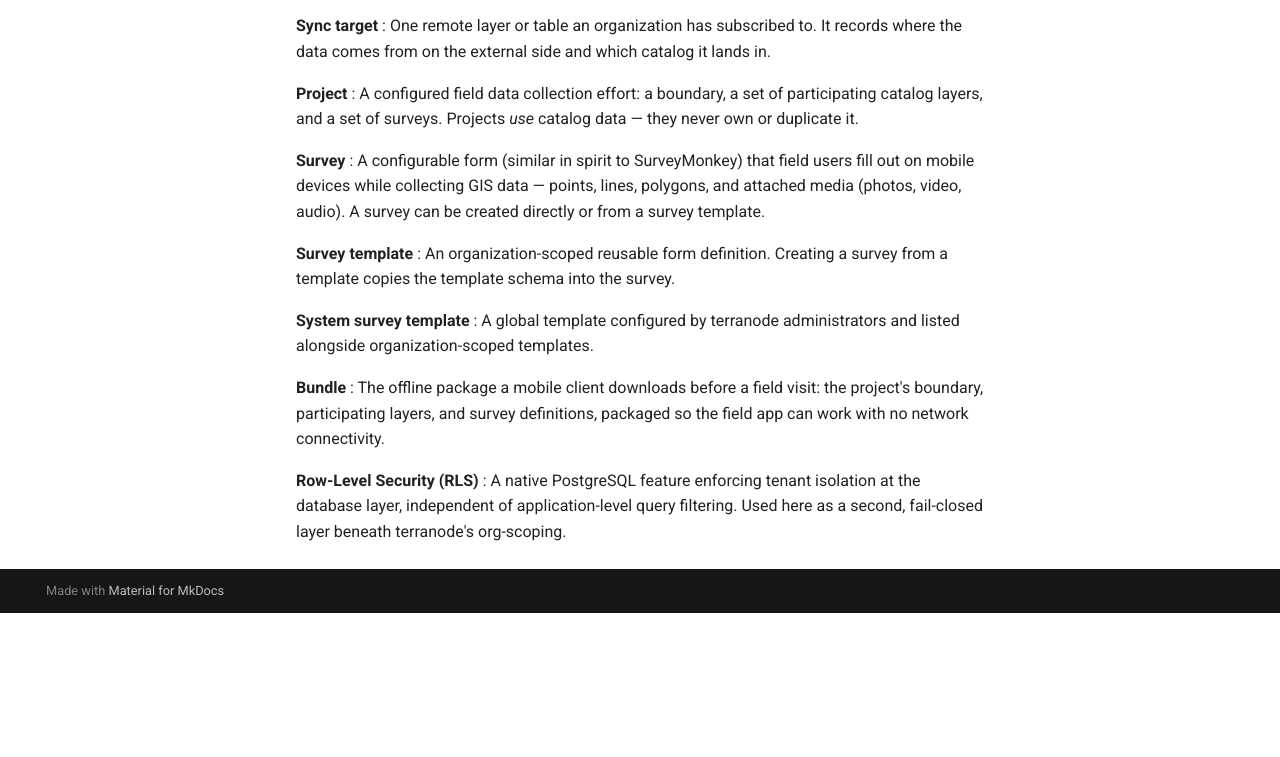
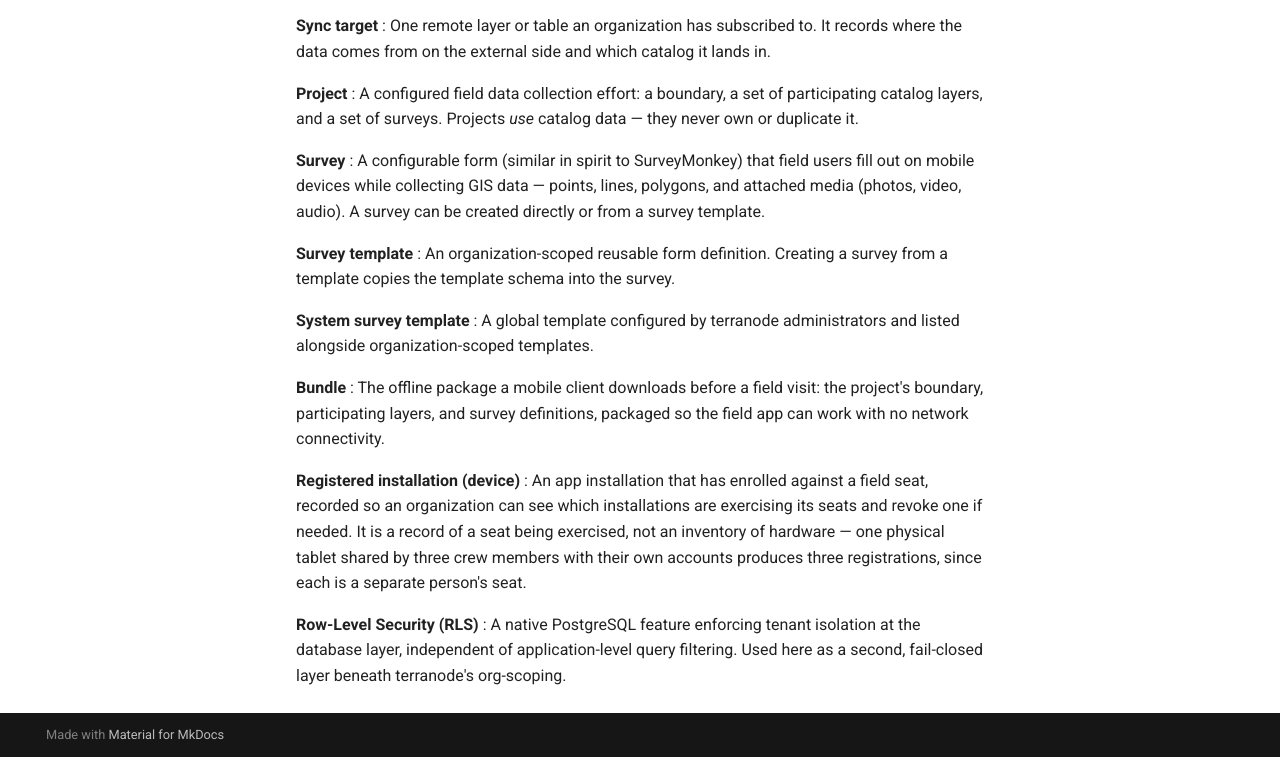
Before and after one commit to terranodebr/terranode-docs, a plain HTML site: page glossary/index.html in a window 1280 px wide. Shown: the part 822-1579 px from the top of the page. Before the commit the page ends 1435 px from the top, so only its background shows below. Drawn offline with Linux system fonts and the light colour scheme.

Commit message:
deploy: terranodebr/terranode-backend@05b2ab2e85f15f9b99f2659479328f21fbe1c7f7

```diff
--- a/glossary/index.html
+++ b/glossary/index.html
@@ -518,6 +518,13 @@
 :   The offline package a mobile client downloads before a field visit:
     the project's boundary, participating layers, and survey definitions,
     packaged so the field app can work with no network connectivity.</p>
+<p><strong>Registered installation (device)</strong>
+:   An app installation that has enrolled against a field seat, recorded so
+    an organization can see which installations are exercising its seats
+    and revoke one if needed. It is a record of a seat being exercised, not
+    an inventory of hardware — one physical tablet shared by three crew
+    members with their own accounts produces three registrations, since each
+    is a separate person's seat.</p>
 <p><strong>Row-Level Security (RLS)</strong>
 :   A native PostgreSQL feature enforcing tenant isolation at the database
     layer, independent of application-level query filtering. Used here as
```
Also changed, not shown: search/search_index.json (+1 -1 lines), 1 other file.
